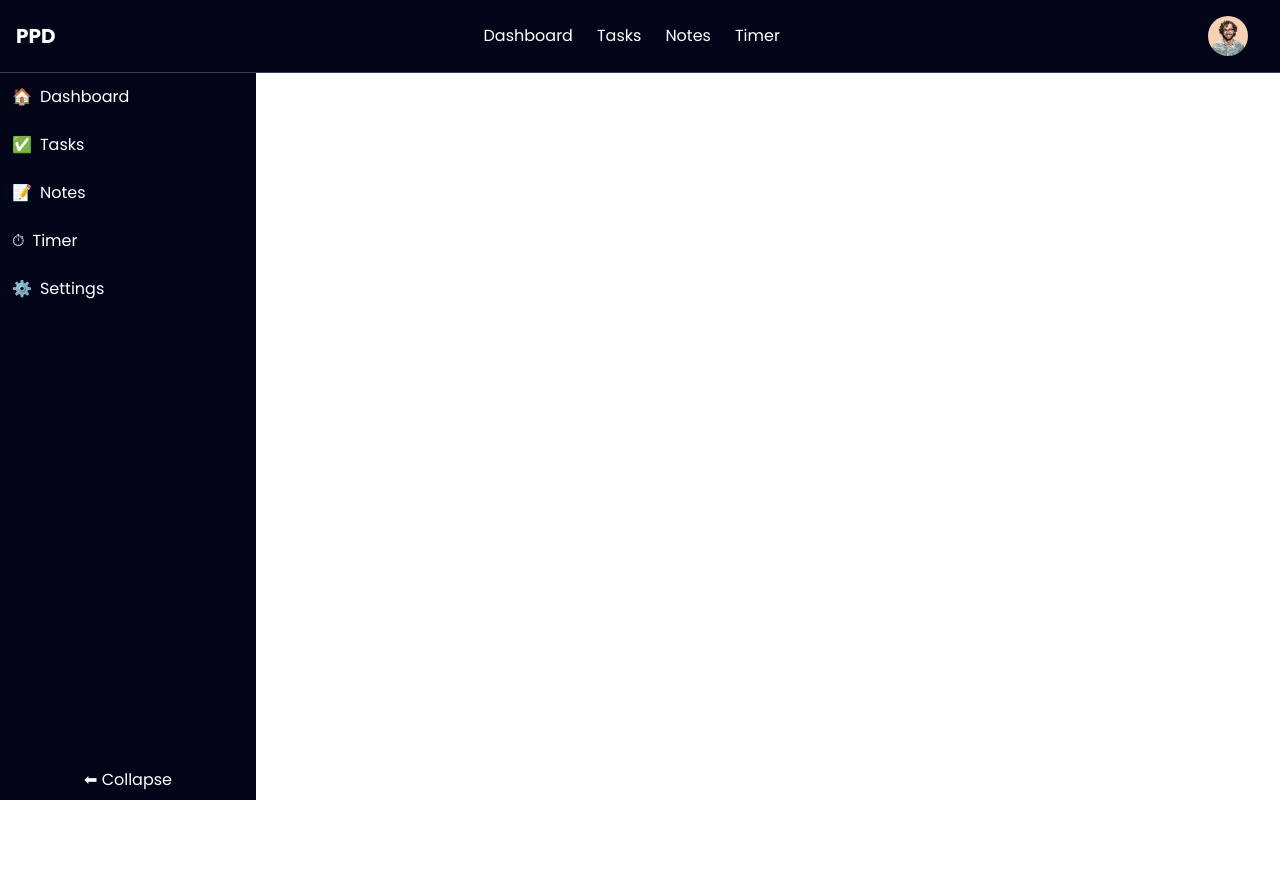
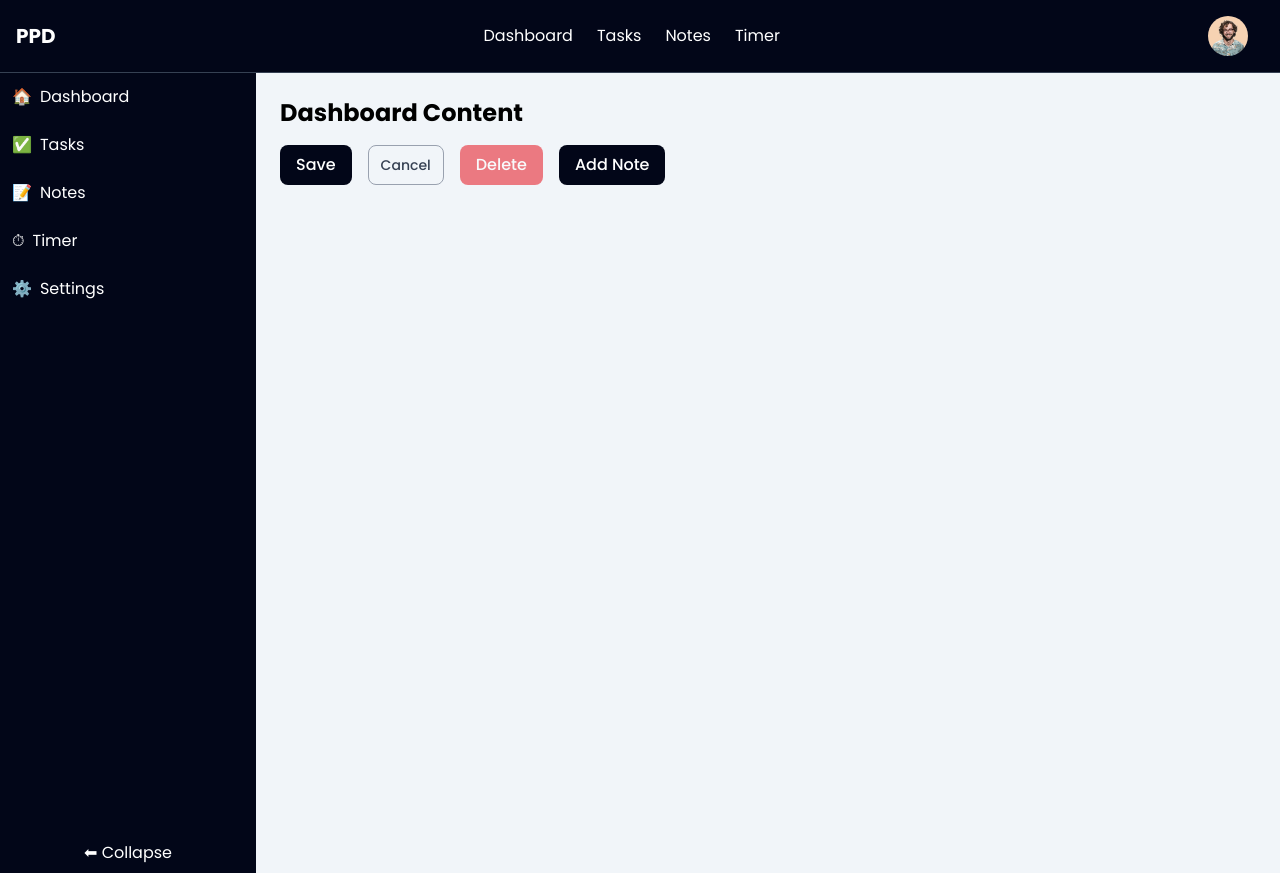
Before and after one commit to learningsin2024-source/PPD-, a React (Vite) app in the folder ppd/: page / in a window 1280 px wide. Before the commit the page ends 800 px from the top, so only its background shows below. Built offline with nearby package versions, Linux system fonts and the light colour scheme; a web font is replaced by a local one.

Commit message:
stage 3 done

```diff
--- a/ppd/src/App.jsx
+++ b/ppd/src/App.jsx
@@ -1,9 +1,12 @@
+import { useState } from "react";
 import Navbar from "./component/navbar";
-import { useEffect, useState } from "react";
 import Sidebar from "./component/sidebar";
+import Button from "./component/button";
+import Modal from "./component/modal";
 
-function App (){
+function App() {
   const [isOpenMobile, setIsOpenMobile] = useState(false);
+  const [isModalOpen, setIsModalOpen] = useState(false);
 
   const sidelinks = [
     { key: 1, name: "Dashboard", icon: "🏠" },
@@ -11,38 +14,69 @@ const sidelinks = [
     { key: 3, name: "Notes", icon: "📝" },
     { key: 4, name: "Timer", icon: "⏱" },
     { key: 5, name: "Settings", icon: "⚙️" },
-]
+  ];
 
- const  links = [{
-        name : "Dashboard",
-        route : "/dasboard",
-        key : 1
-    }, {
-        name : "Tasks",
-        route : "/tasks",
-        key : 2
-    },{
-        name : "Notes",
-        route : "/notes",
-        key : 3
-    },{
-        name : "Timer",
-        route : "/timer",
-        key : 4
-    }, ]
+  const links = [
+    { name: "Dashboard", route: "/dashboard", key: 1 },
+    { name: "Tasks", route: "/tasks", key: 2 },
+    { name: "Notes", route: "/notes", key: 3 },
+    { name: "Timer", route: "/timer", key: 4 },
+  ];
 
   return (
+    <div className="flex flex-col h-screen">
+      {/* Navbar */}
+      <Navbar
+        links={links}
+        isOpenMobile={isOpenMobile}
+        setIsOpenMobile={setIsOpenMobile}
+      />
 
-        <>
+      {/* Main Layout */}
+      <div className="flex flex-1">
+        {/* Sidebar */}
+        <Sidebar
+          sidelinks={sidelinks}
+          isOpenMobile={isOpenMobile}
+          setIsOpenMobile={setIsOpenMobile}
+        />
 
-    <div class="flex flex-col h-screen">
-           <Navbar links = {links}  isOpenMobile = {isOpenMobile} setIsOpenMobile = {setIsOpenMobile} />
-        <div class="flex flex-1">
-      <Sidebar sidelinks = {sidelinks} isOpenMobile = {isOpenMobile} setIsOpenMobile = {setIsOpenMobile} />
+        {/* Main Content */}
+        <main className="flex-1 p-6 overflow-auto bg-slate-100 min-h-screen">
+
+          <h1 className="text-2xl font-bold mb-4">Dashboard Content</h1>
+          <Modal
+  isOpen={isModalOpen}
+  onClose={() => setIsModalOpen(false)}
+  title="Example Modal"
+  actions={[
+    <Button key="cancel" variant="outline" onClick={() => setIsModalOpen(false)}>Cancel</Button>,
+    <Button key="save" variant="primary">Save</Button>
+  ]}
+>
+  <p>This is the modal content. You can put a form, text, or anything here.</p>
+</Modal>
+
+
+
+          {/* Buttons */}
+          <div className="flex flex-wrap gap-4">
+            <Button variant="primary" size="md">
+              Save
+            </Button>
+            <Button variant="outline" size="sm">
+              Cancel
+            </Button>
+            <Button variant="danger" disabled>
+              Delete
+            </Button>
+            <Button onClick={() => setIsModalOpen(true)}>Add Note</Button>
+          </div>
+
+        </main>
       </div>
     </div>
-        </>
-    )
+  );
 }
 
-export default App
+export default App;
--- /dev/null
+++ b/ppd/src/component/button.jsx
@@ -0,0 +1,29 @@
+import React from "react";
+
+function Button({ variant = "primary", size = "md", disabled = false, children, onClick }) {
+  const base = "inline-flex items-center justify-center font-medium rounded-lg transition-all active:scale-[.97]";
+
+  const variants = {
+    primary: "bg-slate-950 text-white hover:bg-slate-800",
+    outline: "border border-gray-400 text-gray-700 hover:bg-gray-100",
+    danger: "bg-red-600 text-white hover:bg-red-700",
+  };
+
+  const sizes = {
+    sm: "px-3 py-1 text-sm",
+    md: "px-4 py-2",
+    lg: "px-6 py-3 text-lg",
+  };
+
+  const disabledStyles = "opacity-50 cursor-not-allowed pointer-events-none";
+
+  const className = `${base} ${variants[variant]} ${sizes[size]} ${disabled ? disabledStyles : ""}`;
+
+  return (
+    <button className={className} onClick={onClick} disabled={disabled}>
+      {children}
+    </button>
+  );
+}
+
+export default Button;
--- /dev/null
+++ b/ppd/src/component/modal.jsx
@@ -0,0 +1,29 @@
+function Modal({ isOpen, onClose, title, children, actions }) {
+  if (!isOpen) return null;
+
+  return (
+    <>
+      {/* Overlay */}
+      <div className="fixed inset-0 bg-black/50 z-20" onClick={onClose}></div>
+
+      {/* Modal Box */}
+      <div className="fixed top-1/2 left-1/2 transform -translate-x-1/2 -translate-y-1/2
+                      bg-white rounded-lg shadow-lg p-6 z-30 max-w-md w-full">
+        {/* Header */}
+        <div className="flex justify-between items-center mb-4">
+          <h2>{title}</h2>
+          <button onClick={onClose}>X</button>
+        </div>
+
+        {/* Body */}
+        <div>{children}</div>
+
+        {/* Footer (optional actions) */}
+        {actions && <div className="flex justify-end mt-4 space-x-2">{actions}</div>}
+      </div>
+    </>
+  );
+}
+
+
+export default Modal
```
Lines whose indentation alone changed are shown as unchanged.
